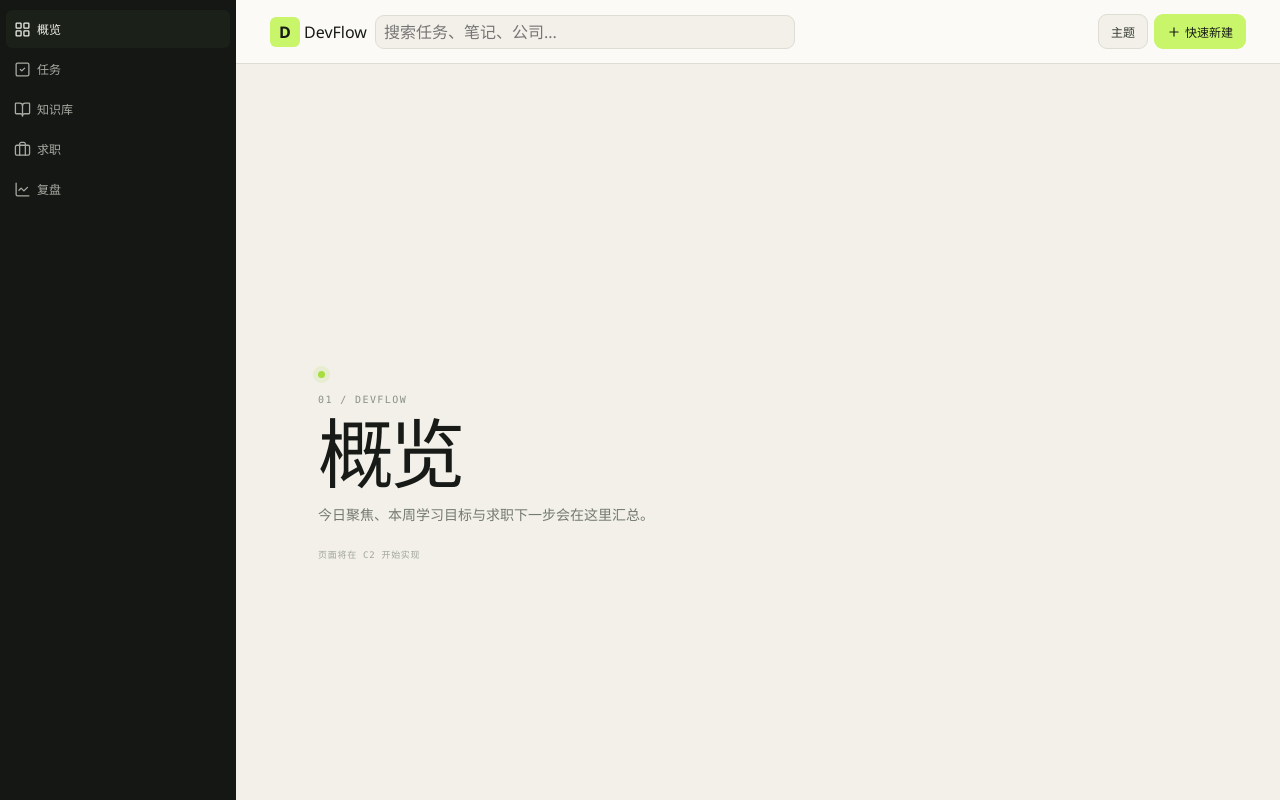
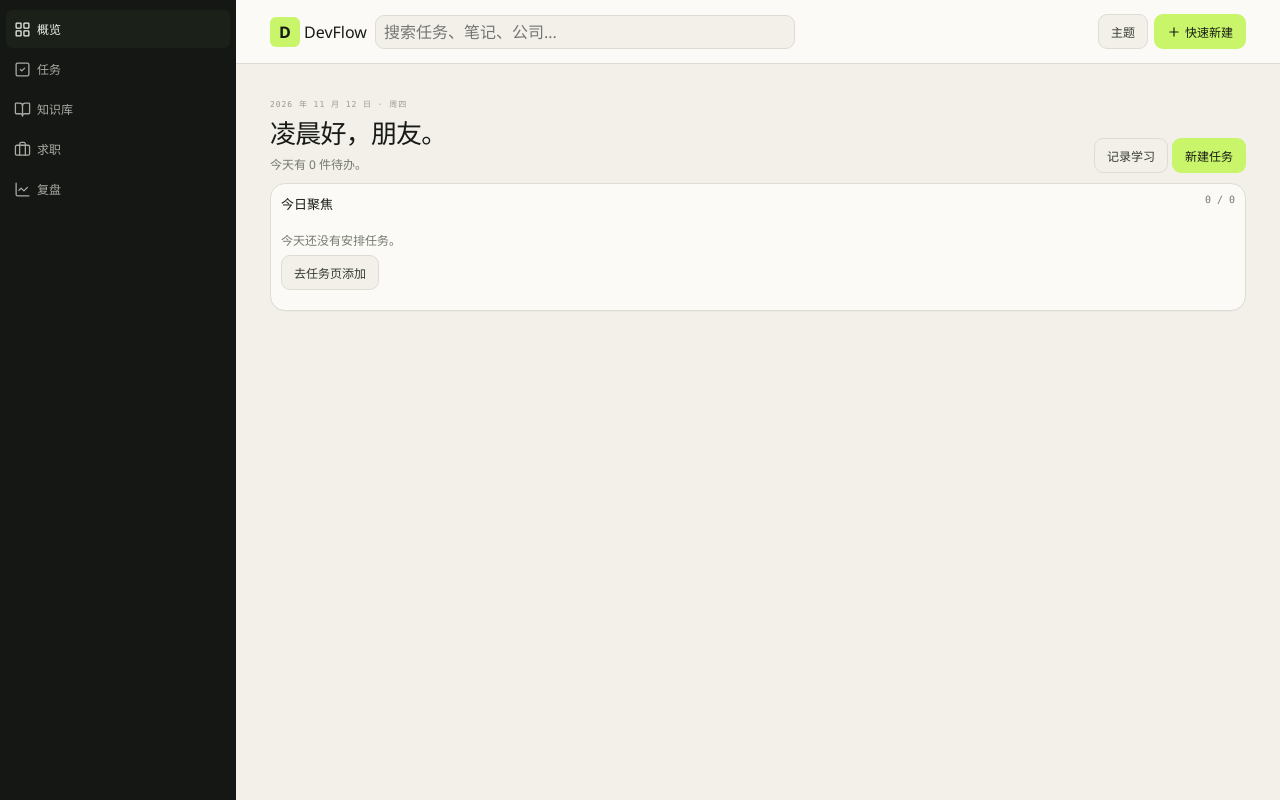
Before and after one commit to cyldstore/devflow, a Vue app in the folder devflow/: page / in a window 1280 px wide. Built offline with nearby package versions, Linux system fonts and the light colour scheme.

Commit message:
feat(overview): 概览页骨架、今日聚焦与逾期提醒

```diff
--- /dev/null
+++ b/devflow/src/lib/task-meta.ts
@@ -0,0 +1,15 @@
+import type { TaskCategory } from '@/types'
+
+export const CATEGORY_LABELS: Record<TaskCategory, string> = {
+  learning: '学习',
+  job: '求职',
+  project: '项目',
+  life: '生活',
+}
+
+export const CATEGORY_TONES = {
+  learning: 'sage',
+  job: 'blue',
+  project: 'wood',
+  life: 'stone',
+} as const
--- a/devflow/src/pages/OverviewView.vue
+++ b/devflow/src/pages/OverviewView.vue
@@ -1,103 +1,419 @@
 <template>
-  <PagePlaceholder
-    index="01"
-    title="概览"
-    description="今日聚焦、本周学习目标与求职下一步会在这里汇总。"
-  />
-
-  <!-- 临时：验证 Card 组件，C4 实现概览页时删除 -->
-  <Card class="demo-card">
-    <div class="demo-body">
-      <h2 class="demo-title">卡片标题</h2>
-      <p class="demo-text">
-        这是一段用来验证卡片内边距和文字排版的占位内容，长度足够换行，可以看到行高。
-      </p>
-
-      <div class="demo-chips">
-        <Chip tone="sage" dot>学习</Chip>
-        <Chip tone="blue" dot>求职</Chip>
-        <Chip tone="wood">项目</Chip>
-        <Chip tone="stone">生活</Chip>
-        <Chip tone="coral">逾期</Chip>
-        <Chip tone="amber">进行中</Chip>
-        <Chip tone="lime">已完成</Chip>
-        <Chip>待定</Chip>
+  <section class="overview">
+    <header class="ov-head">
+      <div>
+        <p class="eyebrow">{{ dateLabel }}</p>
+        <h1>{{ greeting }}，{{ displayName }}。</h1>
+        <p class="lede">
+          今天有 {{ openToday }} 件待办<template v-if="overdueTasks.length > 0">
+            ，{{ overdueTasks.length }} 件已逾期</template
+          >。
+        </p>
       </div>
 
-      <AppDialog
-        v-model:open="demoOpen"
-        title="示例对话框"
-        description="Reka UI 只提供行为，外观全部由我们决定。"
-      >
-        <template #trigger>
-          <Button variant="ghost">打开对话框</Button>
-        </template>
-        <p>按 Esc 关闭；Tab 会在对话框内循环；关闭后焦点回到触发按钮。</p>
+      <div class="ov-actions">
+        <Button variant="ghost" @click="goLog">记录学习</Button>
+        <Button variant="lime" @click="goTasks">新建任务</Button>
+      </div>
+    </header>
 
-        <template #footer>
-          <Button variant="ghost" @click="demoOpen = false">取消</Button>
-          <Button variant="lime" @click="demoOpen = false">知道了</Button>
-        </template>
-      </AppDialog>
+    <Card v-if="overdueTasks.length > 0" class="overdue-card">
+      <header class="block-head">
+        <h2 class="block-title">逾期 {{ overdueTasks.length }} 项</h2>
+      </header>
 
-      <AppDrawer
-        v-model:open="drawerOpen"
-        title="任务详情"
-        description="抽屉用于编辑，不会打断当前上下文。"
-      >
-        <template #trigger>
-          <Button variant="ghost">打开抽屉</Button>
-        </template>
-        <p>这里是抽屉的内容区，内容多的时候只有这块会滚动。</p>
+      <ul class="overdue-list">
+        <li v-for="task in overdueTasks" :key="task.id" class="overdue-row">
+          <span class="overdue-title">{{ task.title }}</span>
+          <time class="overdue-date" :datetime="task.date">{{ task.date }}</time>
+          <button type="button" class="overdue-move" @click="moveToToday(task)">移到今天</button>
+        </li>
+      </ul>
+    </Card>
 
-        <template #footer>
-          <Button variant="ghost" @click="drawerOpen = false">取消</Button>
-          <Button variant="lime" @click="drawerOpen = false">保存</Button>
-        </template>
-      </AppDrawer>
-    </div>
-  </Card>
+    <Card class="focus-card">
+      <header class="block-head">
+        <div>
+          <h2 class="block-title">今日聚焦</h2>
+        </div>
+        <span class="focus-count">{{ doneToday }} / {{ todayTasks.length }}</span>
+      </header>
+
+      <div v-if="todayTasks.length === 0" class="focus-empty">
+        <p>今天还没有安排任务。</p>
+        <Button variant="ghost" @click="goTasks">去任务页添加</Button>
+      </div>
+
+      <ul v-else class="focus-list">
+        <li v-for="task in focusTasks" :key="task.id" :class="['focus-row', { done: task.done }]">
+          <label class="check-wrap">
+            <input
+              class="check-input"
+              type="checkbox"
+              :checked="task.done"
+              :aria-label="task.done ? `取消完成：${task.title}` : `完成：${task.title}`"
+              @change="handleToggle(task)"
+            />
+            <span class="check" aria-hidden="true">
+              <Check v-if="task.done" :size="12" :stroke-width="2.6" />
+            </span>
+          </label>
+
+          <div class="copy">
+            <p class="title">{{ task.title }}</p>
+            <div class="meta">
+              <Chip :tone="CATEGORY_TONES[task.category]">
+                {{ CATEGORY_LABELS[task.category] }}
+              </Chip>
+              <span v-if="task.estimateMin" class="meta-item">{{ task.estimateMin }} 分钟</span>
+            </div>
+          </div>
+
+          <span :class="['priority', task.priority.toLowerCase()]">{{ task.priority }}</span>
+        </li>
+      </ul>
+    </Card>
+  </section>
 </template>
 
 <script setup lang="ts">
+import { computed } from 'vue'
+import { useRouter } from 'vue-router'
+import { Check } from 'lucide-vue-next'
+import Button from '@/components/ui/Button.vue'
 import Card from '@/components/ui/Card.vue'
 import Chip from '@/components/ui/Chip.vue'
-import PagePlaceholder from '@/components/ui/PagePlaceholder.vue'
-import AppDialog from '@/components/ui/AppDialog.vue'
-import Button from '@/components/ui/Button.vue'
-import AppDrawer from '@/components/ui/AppDrawer.vue'
-import { ref } from 'vue'
+import { localDate } from '@/lib/date'
+import { sortTasks } from '@/lib/tasks'
+import { CATEGORY_LABELS, CATEGORY_TONES } from '@/lib/task-meta'
+import { useDatabase } from '@/stores/db'
+import { rescheduleTask, toggleTask } from '@/stores/tasks'
+import { toast } from '@/lib/toast'
+import type { Task } from '@/types'
 
-const demoOpen = ref(false)
-const drawerOpen = ref(false)
+const WEEKDAYS = ['周日', '周一', '周二', '周三', '周四', '周五', '周六']
+
+const router = useRouter()
+const db = useDatabase()
+const today = localDate()
+
+const dateLabel = computed(() => {
+  const now = new Date()
+  return `${now.getFullYear()} 年 ${now.getMonth() + 1} 月 ${now.getDate()} 日 · ${WEEKDAYS[now.getDay()]}`
+})
+
+const greeting = computed(() => {
+  const hour = new Date().getHours()
+  if (hour < 6) return '凌晨好'
+  if (hour < 9) return '早上好'
+  if (hour < 12) return '上午好'
+  if (hour < 14) return '中午好'
+  if (hour < 18) return '下午好'
+  return '晚上好'
+})
+
+const displayName = computed(() => db.profile.name || '朋友')
+
+const todayTasks = computed(() => db.tasks.filter((task) => task.date === today))
+const openToday = computed(() => todayTasks.value.filter((task) => !task.done).length)
+const doneToday = computed(() => todayTasks.value.filter((task) => task.done).length)
+
+const focusTasks = computed(() =>
+  sortTasks(todayTasks.value).sort((a, b) => Number(a.done) - Number(b.done)),
+)
+
+const overdueTasks = computed(() =>
+  sortTasks(db.tasks.filter((task) => !task.done && task.date < today)),
+)
+
+function handleToggle(task: Task) {
+  const willBeDone = !task.done
+  toggleTask(task.id)
+
+  if (willBeDone) {
+    toast.add({
+      title: '已完成',
+      description: task.title,
+      status: 'success',
+      duration: 8000,
+      actionProps: {
+        label: '撤销',
+        altText: '撤销完成',
+        onClick: () => toggleTask(task.id),
+      },
+      data: {
+        secondaryAction: {
+          label: '记录学习',
+          onClick: () => router.push({ path: '/insights', query: { log: '1' } }),
+        },
+      },
+    })
+  }
+}
+
+function moveToToday(task: Task) {
+  rescheduleTask(task.id, today)
+  toast.add({
+    title: '已移到今天',
+    description: task.title,
+    status: 'success',
+    duration: 3000,
+  })
+}
+
+function goLog() {
+  router.push({ path: '/insights', query: { log: '1' } })
+}
+
+function goTasks() {
+  router.push('/tasks')
+}
 </script>
 
 <style scoped>
-.demo-card {
-  margin-top: var(--space-7);
+.overview {
+  display: flex;
+  flex-direction: column;
+  gap: var(--space-5);
 }
 
-.demo-body {
-  padding: var(--space-7);
+.ov-head {
+  display: flex;
+  align-items: flex-end;
+  justify-content: space-between;
+  gap: var(--space-6);
 }
 
-.demo-title {
+.eyebrow {
   margin: 0 0 var(--space-2);
-  font-size: var(--text-lg);
+  font-family: var(--font-mono);
+  font-size: var(--text-2xs);
+  letter-spacing: 0.12em;
+  color: var(--color-text-faint);
+}
+
+h1 {
+  margin: 0 0 var(--space-2);
+  font-size: var(--text-2xl);
+  letter-spacing: -0.03em;
   color: var(--color-text-strong);
 }
 
-.demo-text {
+.lede {
   margin: 0;
-  font-size: var(--text-base);
-  line-height: var(--leading-normal);
+  font-size: var(--text-sm);
   color: var(--color-text-muted);
 }
 
-.demo-chips {
+.ov-actions {
   display: flex;
+  gap: var(--space-2);
+  flex: none;
+}
+
+.block-head {
+  display: flex;
+  align-items: flex-start;
+  justify-content: space-between;
+  gap: var(--space-4);
+  padding: var(--space-5) var(--space-5) var(--space-3);
+}
+
+.block-title {
+  margin: 0;
+  font-size: var(--text-base);
+  font-weight: 650;
+  color: var(--color-text-strong);
+}
+
+.focus-count {
+  font-family: var(--font-mono);
+  font-size: var(--text-xs);
+  color: var(--color-text-muted);
+}
+
+.overdue-card {
+  border-color: var(--color-danger);
+  background: var(--color-danger-soft);
+}
+
+.overdue-card .block-title {
+  color: var(--color-danger);
+}
+
+.overdue-list {
+  margin: 0;
+  padding: 0 var(--space-3) var(--space-3);
+  list-style: none;
+}
+
+.overdue-row {
+  display: flex;
+  align-items: center;
+  gap: var(--space-3);
+  padding: var(--space-3) var(--space-4);
+  border-radius: var(--radius-sm);
+}
+
+.overdue-row + .overdue-row {
+  border-top: 1px solid rgb(232 93 58 / 0.2);
+}
+
+.overdue-title {
+  flex: 1;
+  min-width: 0;
+  font-size: var(--text-sm);
+  color: var(--color-text);
+  overflow: hidden;
+  text-overflow: ellipsis;
+  white-space: nowrap;
+}
+
+.overdue-date {
+  flex: none;
+  font-family: var(--font-mono);
+  font-size: var(--text-2xs);
+  color: var(--color-danger);
+}
+
+.overdue-move {
+  flex: none;
+  height: 24px;
+  padding: 0 var(--space-3);
+  border: 1px solid var(--color-danger);
+  border-radius: var(--radius-sm);
+  background: transparent;
+  color: var(--color-danger);
+  font: inherit;
+  font-size: var(--text-2xs);
+  cursor: pointer;
+}
+
+.overdue-move:hover {
+  background: var(--color-danger);
+  color: #fff;
+}
+
+.overdue-move:focus-visible {
+  outline: 2px solid var(--color-text-strong);
+  outline-offset: 2px;
+}
+
+.focus-list {
+  margin: 0;
+  padding: 0 var(--space-3) var(--space-3);
+  list-style: none;
+}
+
+.focus-row {
+  display: flex;
+  align-items: flex-start;
+  gap: var(--space-4);
+  padding: var(--space-4);
+  border-radius: var(--radius-sm);
+}
+
+.focus-row + .focus-row {
+  border-top: 1px solid var(--color-border);
+  border-radius: 0;
+}
+
+.focus-row:hover {
+  background: var(--color-background);
+}
+
+.focus-row.done .title {
+  color: var(--color-text-faint);
+  text-decoration: line-through;
+}
+
+.check-wrap {
+  position: relative;
+  flex: none;
+  display: inline-flex;
+  margin-top: 2px;
+}
+
+.check-input {
+  position: absolute;
+  width: 1px;
+  height: 1px;
+  margin: 0;
+  opacity: 0;
+}
+
+.check {
+  width: 16px;
+  height: 16px;
+  display: grid;
+  place-items: center;
+  border: 1px solid var(--color-border);
+  border-radius: var(--radius-xs);
+  background: var(--color-background);
+  color: var(--color-accent-contrast);
+}
+
+.check-input:focus-visible + .check {
+  outline: 2px solid var(--color-text-strong);
+  outline-offset: 2px;
+}
+
+.focus-row.done .check {
+  background: var(--color-accent);
+  border-color: var(--color-accent);
+}
+
+.copy {
+  flex: 1;
+  min-width: 0;
+}
+
+.title {
+  margin: 0;
+  font-size: var(--text-base);
+  color: var(--color-text);
+}
+
+.meta {
+  margin-top: var(--space-1);
+  display: flex;
+  align-items: center;
   flex-wrap: wrap;
   gap: var(--space-2);
-  margin-top: var(--space-4);
+  font-size: var(--text-xs);
+  color: var(--color-text-faint);
+}
+
+.priority {
+  flex: none;
+  font-family: var(--font-mono);
+  font-size: var(--text-2xs);
+  font-weight: 600;
+}
+
+.priority.p0 {
+  color: var(--color-tone-coral-fg);
+}
+
+.priority.p1 {
+  color: var(--color-tone-amber-fg);
+}
+
+.priority.p2 {
+  color: var(--color-text-faint);
+}
+
+.focus-empty {
+  display: flex;
+  flex-direction: column;
+  align-items: flex-start;
+  gap: var(--space-3);
+  padding: var(--space-6) var(--space-5) var(--space-8);
+  font-size: var(--text-sm);
+  color: var(--color-text-muted);
+}
+
+.focus-empty p {
+  margin: 0;
 }
 </style>
--- a/devflow/src/stores/tasks.ts
+++ b/devflow/src/stores/tasks.ts
@@ -78,3 +78,14 @@ export function updateTask(id: string, patch: Partial<TaskEditable>): Task | nul
 
   return task
 }
+
+// 日期更新
+export function rescheduleTask(id: string, date: string): Task | null {
+  const db = useDatabase()
+  const task = db.tasks.find((item) => item.id === id)
+  if (!task) return null
+
+  task.date = date
+  task.updatedAt = new Date().toISOString()
+  return task
+}
```
Also changed, not shown: devflow/src/pages/TasksView.vue (+1 -16 lines).
